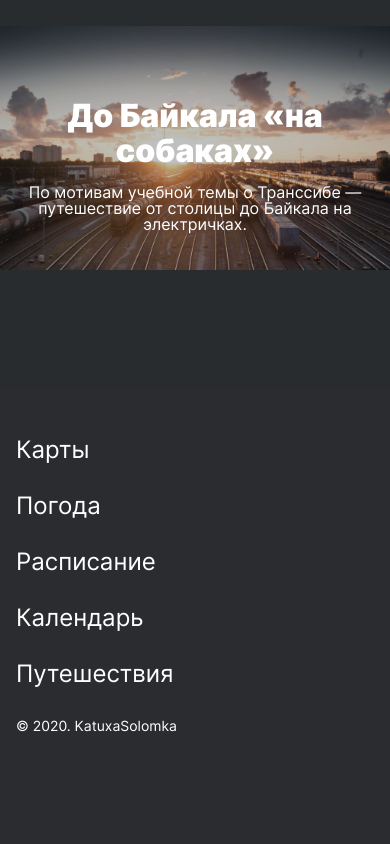
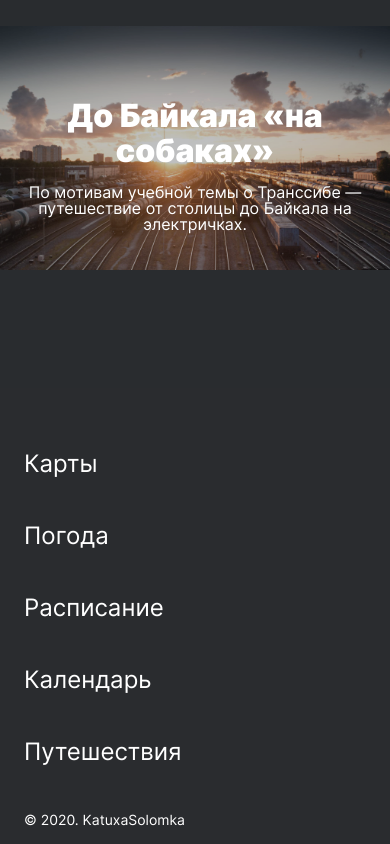
Before and after one commit to marseliine/russian-travel, a plain HTML site: page index.html in a window 390 px wide. Shown: the part 10088-10932 px from the top of the page. Before the commit the page ends 10846 px from the top, so only its background shows below. Drawn offline with Linux system fonts and the light colour scheme.

Commit message:
Update footer.css

```diff
--- a/blocks/footer/footer.css
+++ b/blocks/footer/footer.css
@@ -1,41 +1,19 @@
 .footer {
-  position: absolute;
-  max-width: 1184px;
-  padding: 92px 48px 24px 48px;
+  margin: 92px 48px 24px;
   display: flex;
   justify-content: space-between;
-  margin-left: auto;
-  margin-right: auto;
-  column-gap: 18px;
 }
-@media (max-width: 1024px) {
+
+@media (max-width: 783px) {
   .footer {
-    max-width: 1024px;
+    margin: 88px 24px 24px;
   }
 }
-@media (max-width: 768px) {
+
+@media (max-width: 760px) {
   .footer {
-    max-width: 100%;
-    padding: 88px 24px 24px 24px;
+    flex-direction: column;
+    row-gap: 48px;
+    margin: 64px 118px 16px 24px;
   }
 }
-@media (max-width: 688px) {
-  .footer {
-    max-width: 186px;
-    padding: 50px 118px 24px 16px;
-    row-gap: 32px;
-    display: flex;
-    justify-content: space-between;
-    flex-direction: column;
-  }
-}
-@media (max-width: 320px) {
-  .footer {
-    max-width: 186px;
-    padding: 64px 118px 24px 16px;
-    row-gap: 32px;
-    display: flex;
-    justify-content: space-between;
-    flex-direction: column;
-  }
-}
```
